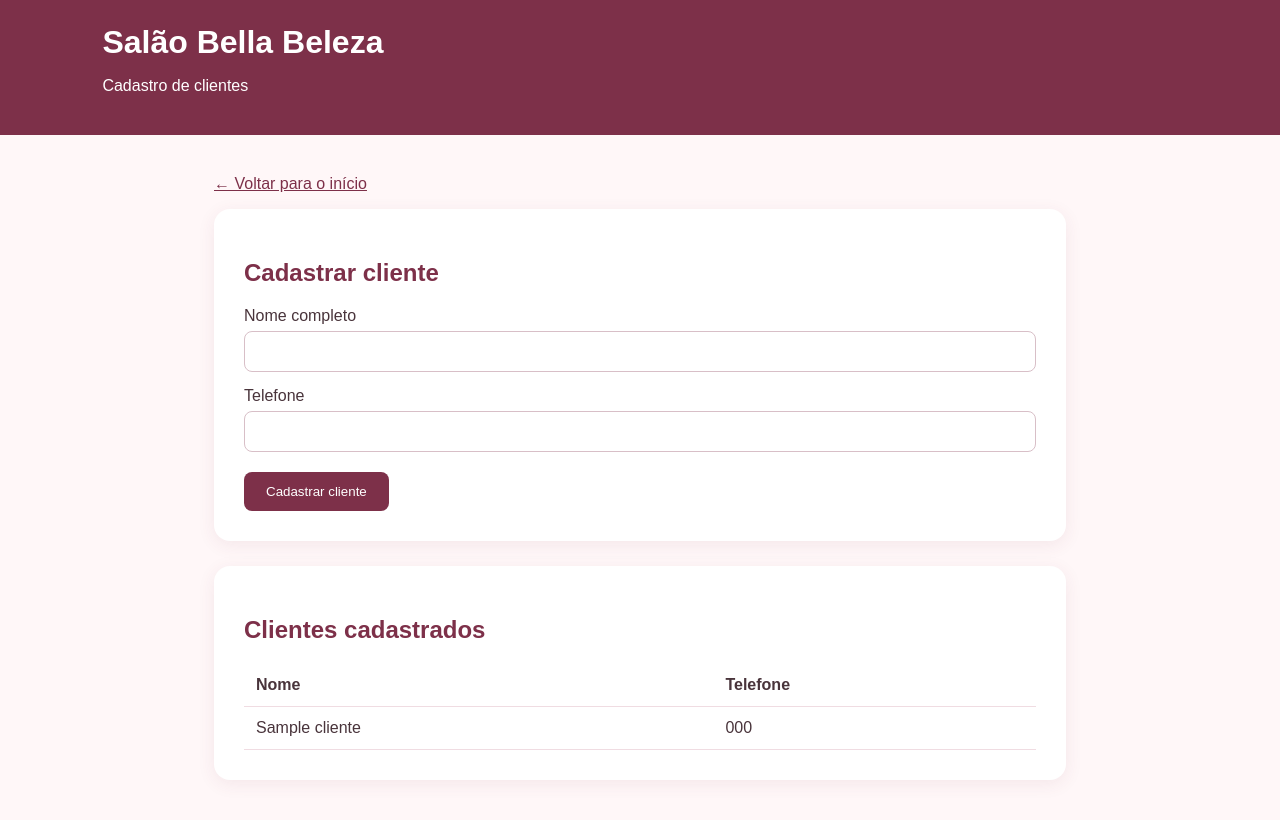
After one commit to LeticiaFerraz00/salao-bella-beleza, a Flask app: page /clientes in a window 1280 px wide. The commit adds this page. Run offline with Flask 3, Linux system fonts and the light colour scheme; tables that the repository leaves empty hold one stand-in row (values such as "Sample post").

Commit message:
feat: adiciona cadastro e listagem de clientes

```diff
--- a/app.py
+++ b/app.py
@@ -1,6 +1,6 @@
 
-from flask import Flask, render_template
-from database import criar_tabelas
+from flask import Flask, render_template, request, redirect, url_for
+from database import criar_tabelas, conectar
 
 app = Flask(__name__)
 
@@ -11,6 +11,30 @@ criar_tabelas()
 def pagina_inicial():
     return render_template("index.html")
 
+@app.route("/clientes", methods=["GET", "POST"])
+def clientes():
+    conexao = conectar()
+
+    if request.method == "POST":
+        nome = request.form.get("nome", "").strip()
+        telefone = request.form.get("telefone", "").strip()
+
+        if nome and telefone:
+            conexao.execute(
+                "INSERT INTO clientes (nome, telefone) VALUES (?, ?)",
+                (nome, telefone)
+            )
+            conexao.commit()
+
+        conexao.close()
+        return redirect(url_for("clientes"))
+
+    lista_clientes = conexao.execute(
+        "SELECT * FROM clientes ORDER BY nome"
+    ).fetchall()
+
+    conexao.close()
+    return render_template("clientes.html", clientes=lista_clientes)
 
 if __name__ == "__main__":
     app.run(debug=True)
--- /dev/null
+++ b/templates/clientes.html
@@ -0,0 +1,130 @@
+<!DOCTYPE html>
+<html lang="pt-br">
+<head>
+    <meta charset="UTF-8">
+    <meta name="viewport" content="width=device-width, initial-scale=1.0">
+    <title>Clientes | Salão Bella Beleza</title>
+
+    <style>
+        * { box-sizing: border-box; }
+
+        body {
+            margin: 0;
+            font-family: Arial, sans-serif;
+            background-color: #fff7f8;
+            color: #49343b;
+        }
+
+        header {
+            background-color: #7d3049;
+            color: white;
+            padding: 24px 8%;
+        }
+
+        header h1 { margin: 0; }
+
+        main {
+            max-width: 900px;
+            margin: 40px auto;
+            padding: 0 24px;
+        }
+
+        .card {
+            background-color: white;
+            border-radius: 16px;
+            padding: 30px;
+            margin-bottom: 25px;
+            box-shadow: 0 4px 18px #7d304915;
+        }
+
+        h2 { color: #7d3049; }
+
+        label {
+            display: block;
+            margin: 15px 0 6px;
+        }
+
+        input {
+            width: 100%;
+            padding: 12px;
+            border: 1px solid #d8bfc7;
+            border-radius: 8px;
+        }
+
+        button {
+            margin-top: 20px;
+            background-color: #7d3049;
+            color: white;
+            border: none;
+            border-radius: 8px;
+            padding: 12px 22px;
+            cursor: pointer;
+        }
+
+        button:hover { background-color: #602238; }
+
+        table {
+            width: 100%;
+            border-collapse: collapse;
+        }
+
+        th, td {
+            padding: 12px;
+            text-align: left;
+            border-bottom: 1px solid #f0dce2;
+        }
+
+        a { color: #7d3049; }
+    </style>
+</head>
+
+<body>
+    <header>
+        <h1>Salão Bella Beleza</h1>
+        <p>Cadastro de clientes</p>
+    </header>
+
+    <main>
+        <p><a href="/">← Voltar para o início</a></p>
+
+        <section class="card">
+            <h2>Cadastrar cliente</h2>
+
+            <form method="POST">
+                <label for="nome">Nome completo</label>
+                <input type="text" id="nome" name="nome" required>
+
+                <label for="telefone">Telefone</label>
+                <input type="tel" id="telefone" name="telefone" required>
+
+                <button type="submit">Cadastrar cliente</button>
+            </form>
+        </section>
+
+        <section class="card">
+            <h2>Clientes cadastrados</h2>
+
+            {% if clientes %}
+                <table>
+                    <thead>
+                        <tr>
+                            <th>Nome</th>
+                            <th>Telefone</th>
+                        </tr>
+                    </thead>
+                    <tbody>
+                        {% for cliente in clientes %}
+                        <tr>
+                            <td>{{ cliente["nome"] }}</td>
+                            <td>{{ cliente["telefone"] }}</td>
+                        </tr>
+                        {% endfor %}
+                    </tbody>
+                </table>
+            {% else %}
+                <p>Nenhum cliente cadastrado ainda.</p>
+            {% endif %}
+        </section>
+    </main>
+</body>
+</html>
```
Also changed, not shown: templates/index.html (+16 -0 lines).
